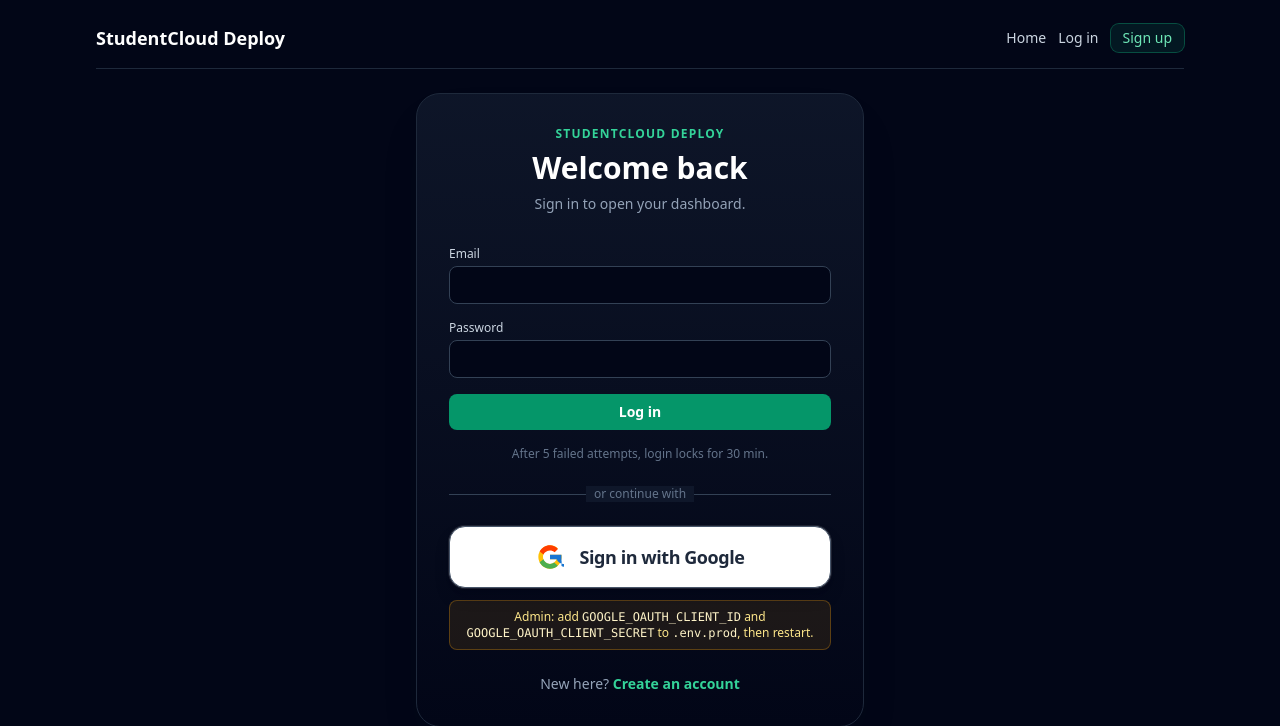
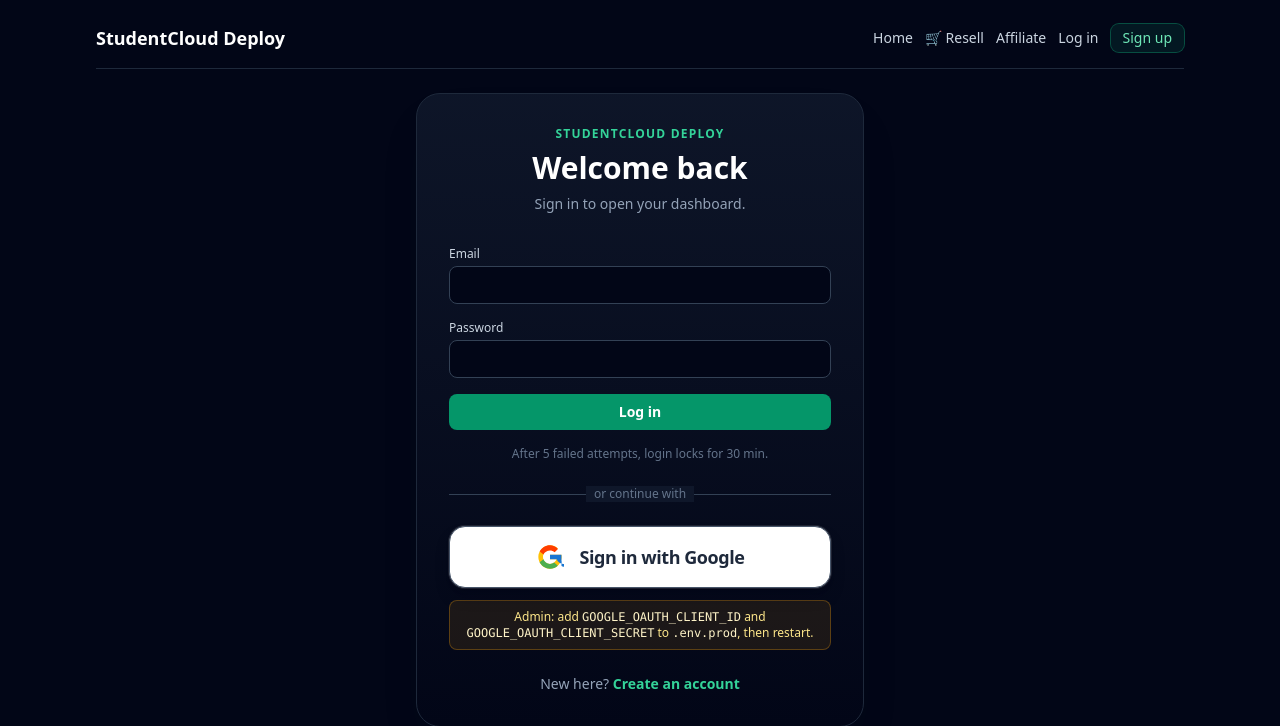
Before and after one commit to kriyespro/sd-pass-server, a Django app: a page that uses templates/partials/_nav.jinja in a window 1280 px wide. Shown: the top 726 px of the page. Run offline with Django 5.2, Linux system fonts and the light colour scheme; data that the repository does not hold is empty; parts of the project's set-up code (start-up, migrations or seed data) failed here and were passed over; some libraries are stand-ins or nearby versions.

Commit message:
all images log-terminal2222233e2erd

```diff
--- a/templates/partials/_nav.jinja
+++ b/templates/partials/_nav.jinja
@@ -2,6 +2,8 @@
   <a href="{{ url('home') }}" class="text-lg font-semibold text-white hover:text-emerald-300">StudentCloud Deploy</a>
   <nav class="flex flex-wrap items-center gap-3 text-sm font-medium text-slate-300">
     <a href="{{ url('home') }}" class="hover:text-white">Home</a>
+    <a href="{{ url('resell:store') }}" class="hover:text-amber-300">🛒 Resell</a>
+    <a href="{{ url('affiliates:apply') }}" class="hover:text-sky-300">Affiliate</a>
     {% if request.user is defined and request.user.is_authenticated %}
       <a href="{{ url('projects:dashboard') }}" class="hover:text-white">Projects</a>
       <a href="{{ url('projects:create') }}" class="hover:text-white">New project</a>
```
